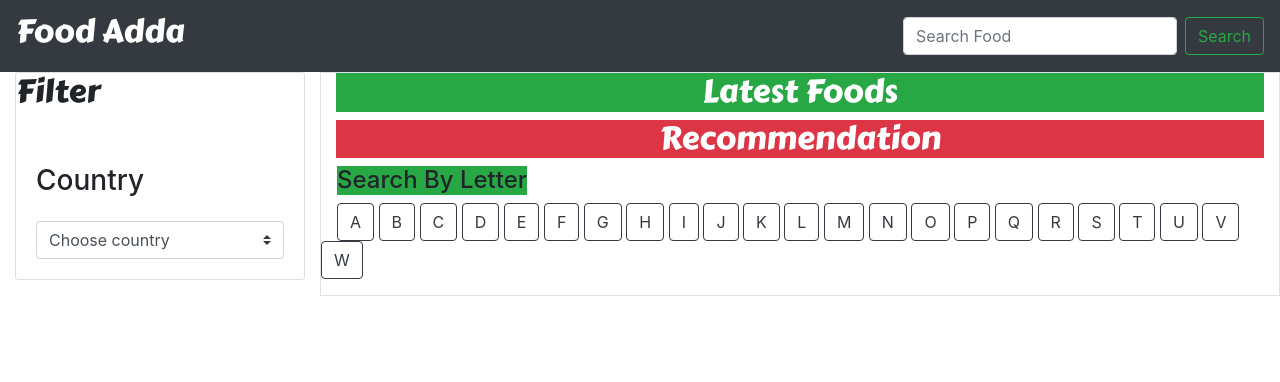
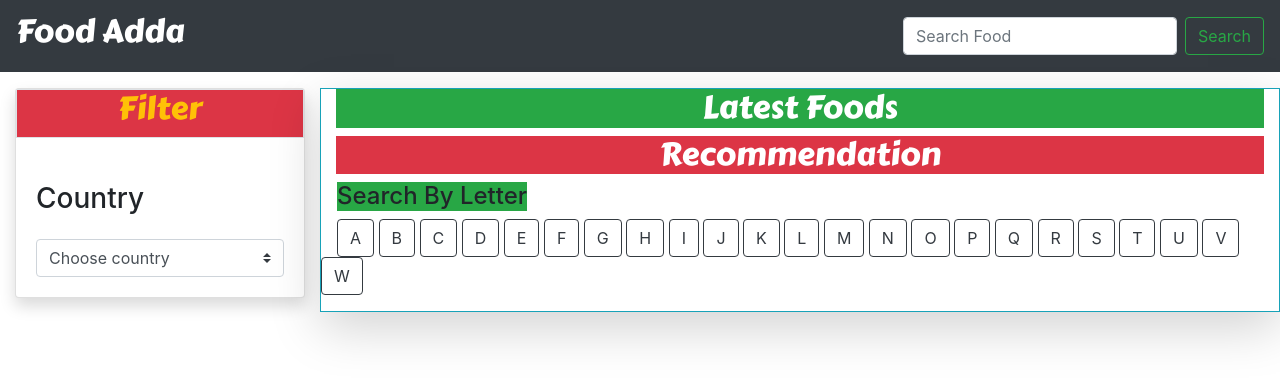
Before and after one commit to ayaanansari/foodAdda, a plain HTML site: page index.html in a window 1280 px wide. Drawn offline with nearby package versions, Linux system fonts and the light colour scheme; no server answers.

Commit message:
index modified

```diff
--- a/index.html
+++ b/index.html
@@ -25,7 +25,7 @@
   <body>
     <!-- Navbar -->
 
-    <nav class="navbar navbar-light bg-dark">
+    <nav class="navbar navbar-light bg-dark" id="fixedNav">
       <a class="navbar-brand" href="index.html">
         <h2 class="text-white">Food Adda</h2>
       </a>
@@ -41,15 +41,15 @@
         </button>
       </div>
     </nav>
-    <!-- slider and filter -->
+
     <div class="container-fluid">
       <div class="row">
         <div class="col-lg-3">
           <!-- filter -->
-          <div class="card">
+          <div class="card my-3 shadow">
             <div class="card-group">
-              <div class="header ">
-                <h2>Filter</h2>
+              <div class="header border col-12 bg-danger text-warning">
+                <h2 class="text-center">Filter</h2>
               </div>
             </div>
             <div class="card-body">
@@ -69,7 +69,7 @@
         </div>
 
         <!-- foods -->
-        <div class="col-lg-9 border">
+        <div class="col-lg-9 border my-3 border border-info shadow-lg">
           <h2 class="text-white bg-success text-center" id="type">
             Latest Foods
           </h2>
```
